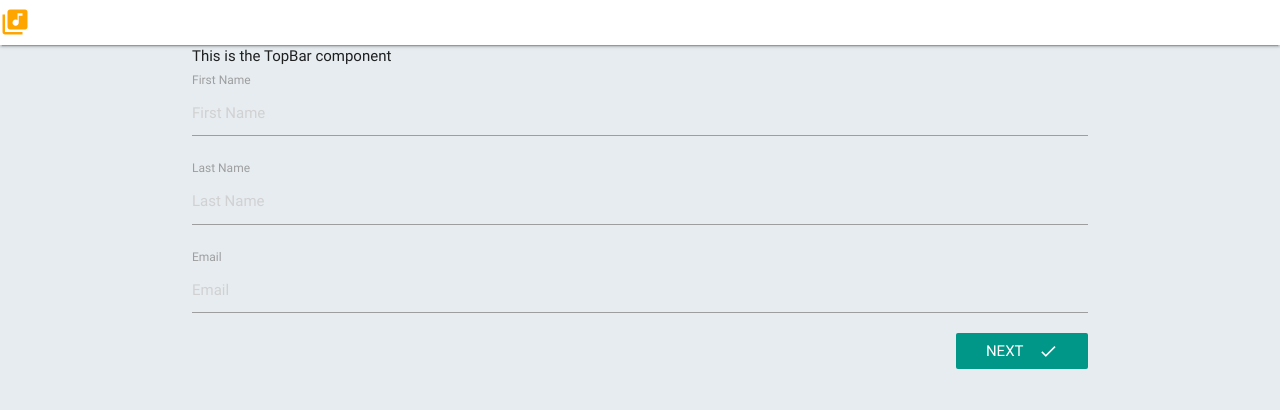
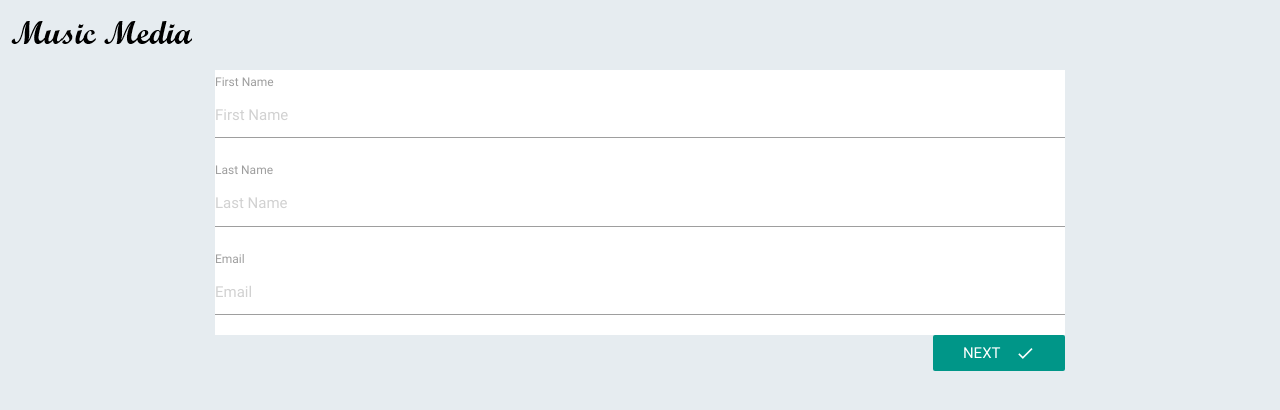
Before and after one commit to musicmediawebapp/MusicMediaWebApp, a React (Create React App) app in the folder client/: page /workflow in a window 1280 px wide. Shown: the top 410 px of the page. Built offline with nearby package versions, Linux system fonts and the light colour scheme; no server answers.

Commit message:
Moved TopBar and Workflow so it can have its own CSS files. Imported a logo for the workflow and used it

```diff
--- a/client/src/components/App/App.js
+++ b/client/src/components/App/App.js
@@ -10,7 +10,7 @@ import './App.css';
 // Component imports
 import Header from '../Header/Header'; // Will always show this header
 import Landing from '../Landing'; // Below header in the front page
-import Workflow from '../setup/Workflow';
+import Workflow from '../setup/Workflow/Workflow';
 import Error from '../Error/Error';
 import Dashboard from '../Dashboard/Dashboard';
 import Personal from '../Personal/Personal';
@@ -38,7 +38,6 @@ class App extends Component {
         this.setState({ hideHeader: false });
     }
 
-
     render() {
         return (
             <Router history={history}>
@@ -56,7 +55,7 @@ class App extends Component {
                         <Route exact path="/profile/:id" render={() => <Personal showHeader={this.showHeader} />} />
 
                         {/* This route is the setup workflow */}
-                        <Route exact path="/workflow" render={() => <Workflow showHeader={this.showHeader} />} />
+                        <Route exact path="/workflow" render={() => <Workflow showHeader={this.hideHeader} />} />
 
                         {/* This is for any explicit redirects to the Error page */}
                         <Route exact path="/error" render={() => <Error hideHeader={this.hideHeader} />} />
--- a/client/src/components/Error/Error.css
+++ b/client/src/components/Error/Error.css
@@ -10,7 +10,7 @@ with negative -50vw margin. */
     margin-left: -50vw;
     margin-right: -50vw;
     /* This scales the background nicely with different browsers */
-    background-image: url('../../assets/404-error-page.jpg');
+    background-image: url('../../assets/404-error-page.png');
     background-position: center;
     background-repeat: no-repeat;
     background-size: cover;
--- a/client/src/components/setup/TopBar/TopBar.js
+++ b/client/src/components/setup/TopBar/TopBar.js
@@ -1,10 +1,11 @@
 import React, { Component } from 'react';
+import './TopBar.css';
 
 class TopBar extends Component {
     render() {
         return (
-            <div>
-                This is the TopBar component
+            <div className="p-30">
+                <img src={require("../../../assets/music-media-logo.png")} alt="Music Media Logo" />
             </div>
         );
     }
--- /dev/null
+++ b/client/src/components/setup/Workflow/Workflow.css
@@ -0,0 +1,5 @@
+.form {
+    max-width: 850px;
+    margin: 0 auto;
+    background-color: white;
+}
--- a/client/src/components/setup/Workflow.js
+++ b/client/src/components/setup/Workflow/Workflow.js
@@ -1,8 +1,9 @@
 import React, { Component } from 'react';
-import FormFirstPage from './FormFirstPage/FormFirstPage';
-import FormSecondPage from './FormSecondPage/FormSecondPage';
-import FormThirdPage from './FormThirdPage';
-import TopBar from './TopBar/TopBar';
+import FormFirstPage from '../FormFirstPage/FormFirstPage';
+import FormSecondPage from '../FormSecondPage/FormSecondPage';
+import FormThirdPage from '../FormThirdPage';
+import TopBar from '../TopBar/TopBar';
+import './Workflow.css';
 
 class Workflow extends Component {
     constructor(props) {
@@ -31,12 +32,14 @@ class Workflow extends Component {
     render() {
         var { page } = this.state;
         return(
-            <div className="container">
+            <div>
                 {/* Show the top part of the workflow, which shows the logo */}
                 <TopBar />
-                {page === 1 && <FormFirstPage onSubmit={this.nextPage} />}
-                {page === 2 && <FormSecondPage previousPage={this.previousPage} onSubmit={this.nextPage} />}
-                {page === 3 && <FormThirdPage previousPage={this.previousPage} />}
+                <div className="form">
+                    {page === 1 && <FormFirstPage onSubmit={this.nextPage} />}
+                    {page === 2 && <FormSecondPage previousPage={this.previousPage} onSubmit={this.nextPage} />}
+                    {page === 3 && <FormThirdPage previousPage={this.previousPage} />}
+                </div>
             </div>
         );
     }
--- a/client/src/styles/global.css
+++ b/client/src/styles/global.css
@@ -3,9 +3,18 @@
 :global(.mr-0) { margin-right: 0px; }
 :global(.mb-0) { margin-bottom: 0px; }
 :global(.ml-0) { margin-left: 0px; }
+:global(.m-0) { margin: 0px; }
+
+/* Padding 30px */
+:global(.pt-30) { padding-top: 30px }
+:global(.pr-30) { padding-right: 30px }
+:global(.pb-30) { padding-bottom: 30px }
+:global(.pl-30) { padding-left: 30px }
+:global(.p-30) { padding: 30px }
 
 /* Padding 20% */
 :global(.pt-20p) { padding-top: 20% }
 :global(.pr-20p) { padding-right: 20% }
 :global(.pb-20p) { padding-bottom: 20% }
 :global(.pl-20p) { padding-left: 20% }
+:global(.p-20p) { padding: 20% }
```
Also changed, not shown: client/src/assets/404-error-page.png (renamed from client/src/assets/404-error-page.jpg), client/src/assets/music-media-logo.png (added), client/src/components/setup/TopBar/TopBar.css (added).
